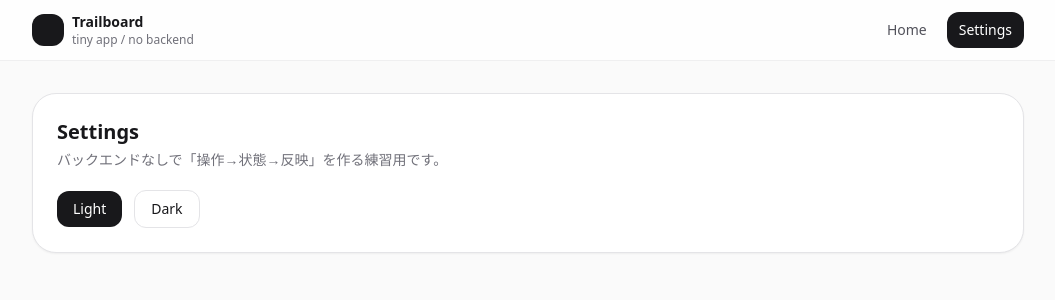
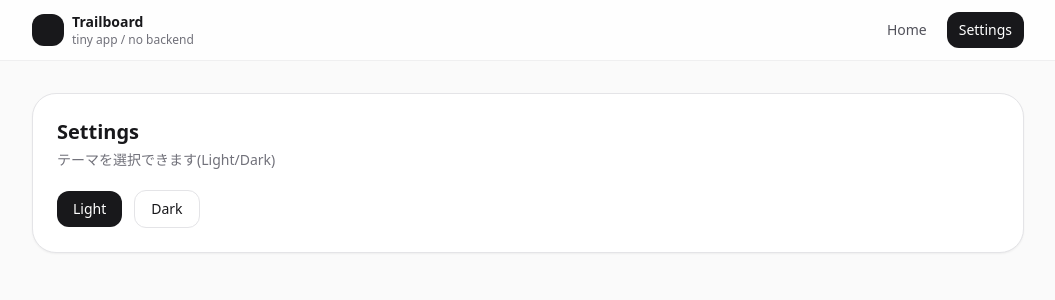
Before and after one commit to airship10may/Trailboard, a React (Vite) app: page /settings in a window 1280 px wide. Shown: the top 300 px of the page, without its empty margins (112-1167 px from the left). Built offline with nearby package versions, Linux system fonts and the light colour scheme.

Commit message:
Update settings description text

```diff
--- a/src/pages/Settings.tsx
+++ b/src/pages/Settings.tsx
@@ -23,7 +23,7 @@ export default function Settings() {
       <section className="rounded-3xl border border-zinc-200 bg-white p-6 shadow-sm dark:border-zinc-800 dark:bg-zinc-900">
         <h1 className="text-xl font-semibold">Settings</h1>
         <p className="mt-1 text-sm text-zinc-500 dark:text-zinc-400">
-          バックエンドなしで「操作→状態→反映」を作る練習用です。
+          テーマを選択できます(Light/Dark)
         </p>
 
         <div className="mt-5 flex items-center gap-3">
```
